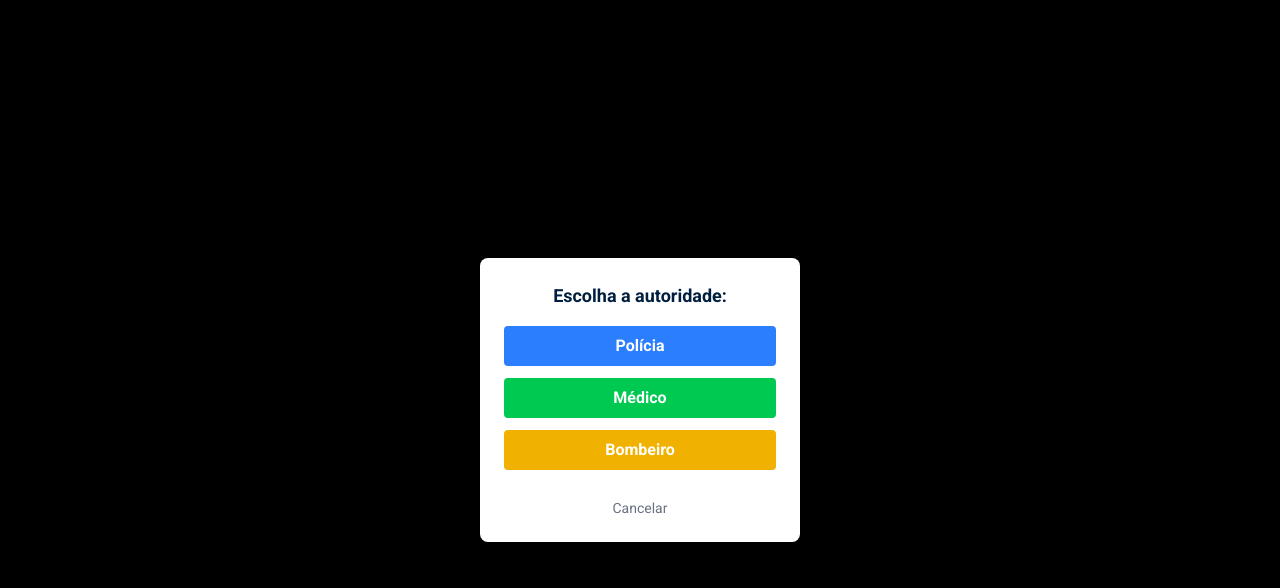
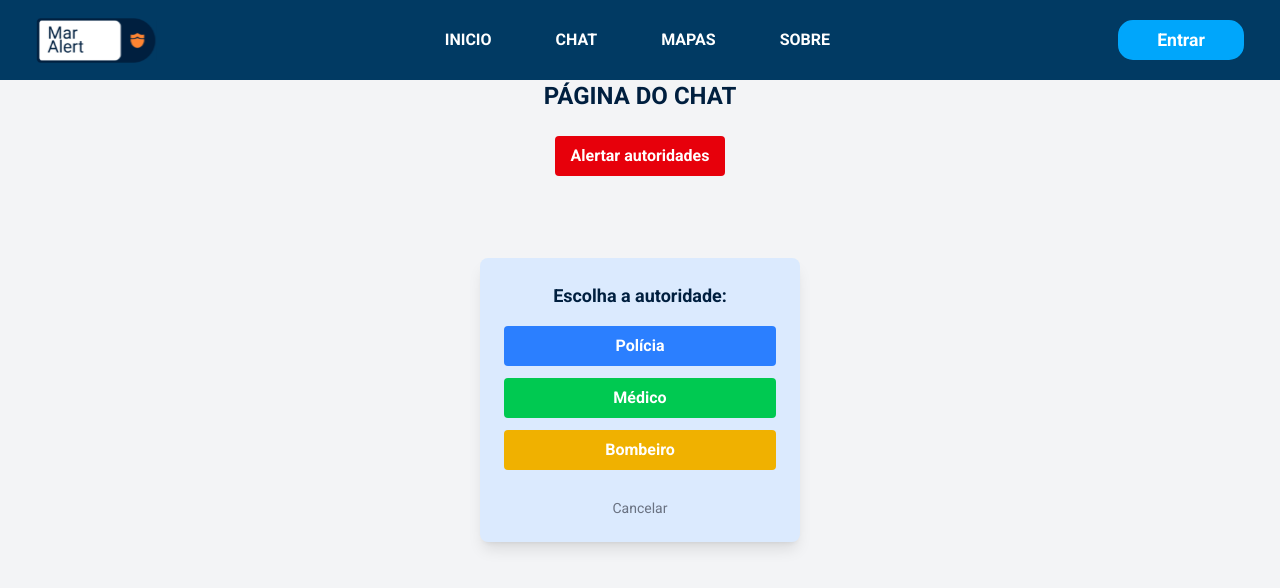
Before and after one commit to victorsimasdev/react-riseup, a React (Vite) app: page /chat-page in a window 1280 px wide. Both pictures are taken after a click on the button "Alertar autoridades". Shown: the top 588 px of the page. Built offline with nearby package versions, Linux system fonts and the light colour scheme.

Commit message:
style: Alterado cor do modal

```diff
--- a/src/pages/ChatPage.jsx
+++ b/src/pages/ChatPage.jsx
@@ -22,8 +22,8 @@ function ChatPage() {
         </button>
 
         {showModal && (
-          <div className="fixed inset-0 bg-black bg-opacity-50 flex items-center justify-center z-50">
-            <div className="bg-white p-6 rounded-lg shadow-lg w-80 text-center">
+          <div className="fixed inset-0 bg-opacity-50 flex items-center justify-center z-50">
+            <div className="bg-blue-100 p-6 rounded-lg shadow-lg w-80 text-center">
               <h2 className="text-lg font-semibold mb-4">Escolha a autoridade:</h2>
               <div className="flex flex-col space-y-3">
                 <button
```
